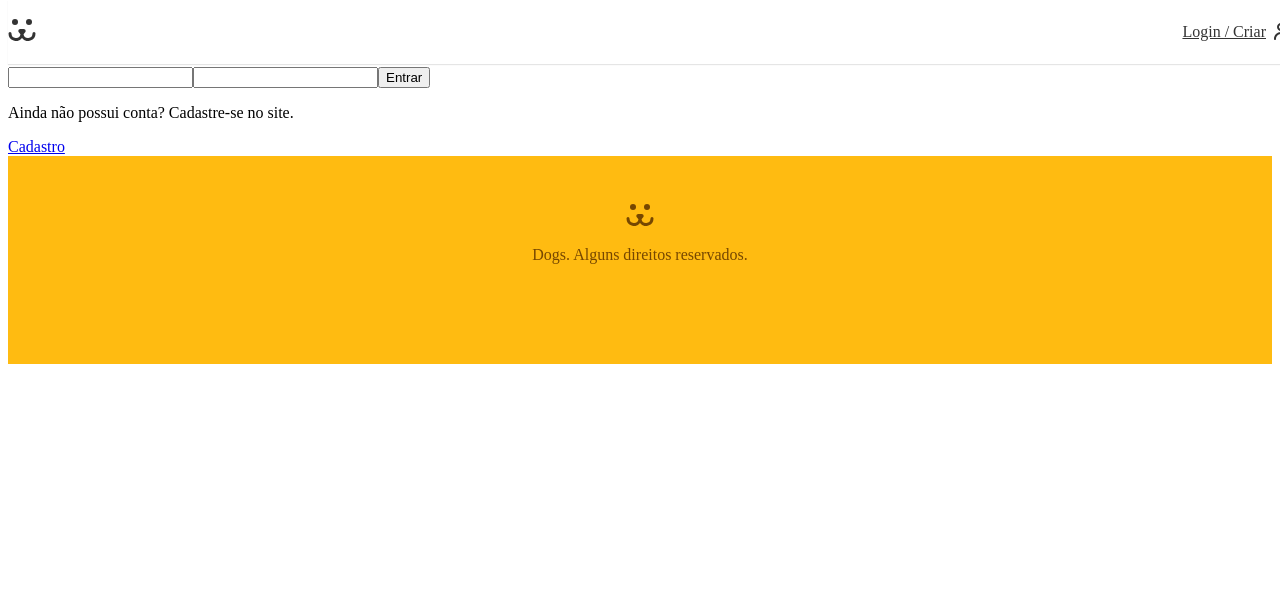
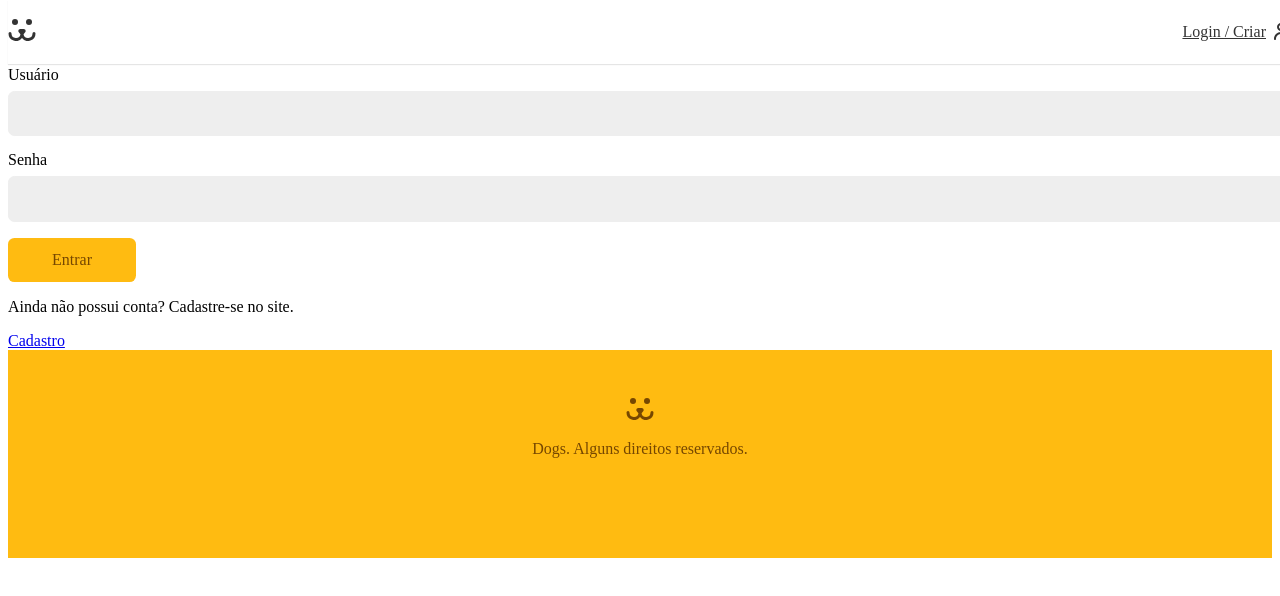
Before and after one commit to juliocsilvestre/dogs-origamid, a React (Vite) app in the folder dogs-project/: page /login in a window 1280 px wide. Shown: the top 596 px of the page. Built offline with nearby package versions, Linux system fonts and the light colour scheme.

Commit message:
create components - button and input

```diff
--- /dev/null
+++ b/dogs-project/src/Components/Forms/Button.jsx
@@ -0,0 +1,12 @@
+import React from "react";
+import styles from "./Button.module.css";
+
+const Button = ({ children, ...props }) => {
+    return (
+        <button {...props} className={styles.button}>
+            {children}
+        </button>
+    );
+};
+
+export default Button;
--- /dev/null
+++ b/dogs-project/src/Components/Forms/Button.module.css
@@ -0,0 +1,24 @@
+.button {
+    font-size: 1rem;
+    font-family: var(--type-first);
+    cursor: pointer;
+    border: none;
+    border-radius: 0.4rem;
+    background: #fb1;
+    color: #764701;
+    min-width: 8rem;
+    padding: 0.8rem 1.2rem;
+    box-sizing: border-box;
+    transition: 0.1s;
+}
+
+.button:hover,
+.button:focus {
+    outline: none;
+    box-shadow: 0 0 0 3px #fea, 0 0 0 4px #fb1;
+}
+
+.button:disabled {
+    opacity: 0.5;
+    cursor: wait;
+}
--- /dev/null
+++ b/dogs-project/src/Components/Forms/Input.jsx
@@ -0,0 +1,24 @@
+import React from "react";
+import styles from "./Input.module.css";
+
+const Input = ({ label, type, name, value, onChange, error, onBlur }) => {
+    return (
+        <div className={styles.wrapper}>
+            <label htmlFor={name} className={styles.label}>
+                {label}
+            </label>
+            <input
+                id={name}
+                name={name}
+                className={styles.input}
+                type={type}
+                value={value}
+                onChange={onChange}
+                onBlur={onBlur}
+            />
+            {error && <p className={styles.error}>{error}</p>}
+        </div>
+    );
+};
+
+export default Input;
--- /dev/null
+++ b/dogs-project/src/Components/Forms/Input.module.css
@@ -0,0 +1,35 @@
+.wrapper {
+    margin-bottom: 1rem;
+}
+
+.input {
+    border: 1px solid #eee;
+    display: block;
+    width: 100%;
+    font-size: 1rem;
+    padding: 0.8rem;
+    border-radius: 0.4rem;
+    background: #eee;
+    transition: 0.2s;
+}
+
+.input:focus,
+.input:hover {
+    outline: none;
+    border-color: #fb1;
+    background: white;
+    box-shadow: 0 0 0 3px #fea;
+}
+
+.label {
+    display: block;
+    font-size: 1rem;
+    line-height: 1;
+    padding-bottom: 0.5rem;
+}
+
+.error {
+    color: #f31;
+    font-size: 0.875rem;
+    margin-top: 0.25rem;
+}
--- a/dogs-project/src/Components/Login/LoginForm.jsx
+++ b/dogs-project/src/Components/Login/LoginForm.jsx
@@ -1,5 +1,7 @@
 import React from "react";
 import { Link } from "react-router-dom";
+import Input from "../Forms/Input";
+import Button from "../Forms/Button";
 const LoginForm = () => {
     const [username, setUsername] = React.useState("");
     const [password, setPassword] = React.useState("");
@@ -32,17 +34,9 @@
             <div>
                 <h1>Login</h1>
                 <form action="" onSubmit={handleSubmit}>
-                    <input
-                        type="text"
-                        onChange={({ target }) => setUsername(target.value)}
-                        value={username}
-                    />
-                    <input
-                        type="password"
-                        onChange={({ target }) => setPassword(target.value)}
-                        value={password}
-                    />
-                    <button>Entrar</button>
+                    <Input label="Usuário" type="text" name={username} />
+                    <Input label="Senha" type="password" name={password} />
+                    <Button>Entrar</Button>
                 </form>
                 <p>Ainda não possui conta? Cadastre-se no site.</p>
                 <Link to="create">Cadastro</Link>
```
